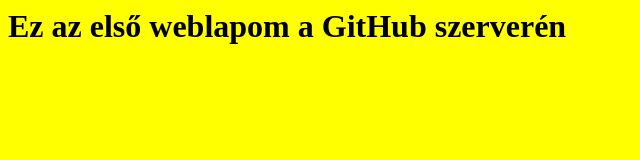
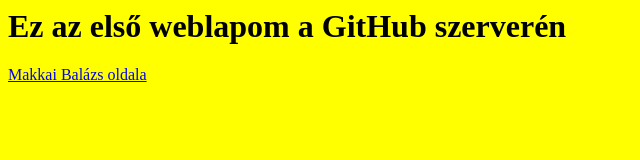
Before and after one commit to quadxyz/13szoftveres, a plain HTML site: page index.html in a window 1280 px wide. Shown: the whole page, without its empty margins (0-640 px from the left). Drawn offline with Linux system fonts and the light colour scheme.

Commit message:
Hozzáadtam magamat

```diff
--- a/index.html
+++ b/index.html
@@ -10,5 +10,6 @@
   </head>
   <body>
     <h1>Ez az első weblapom a GitHub szerverén</h1>
+    <a href="https://quadxyz.github.io/bevasarlolista/">Makkai Balázs oldala </a>
   </body>
 </html>
```
